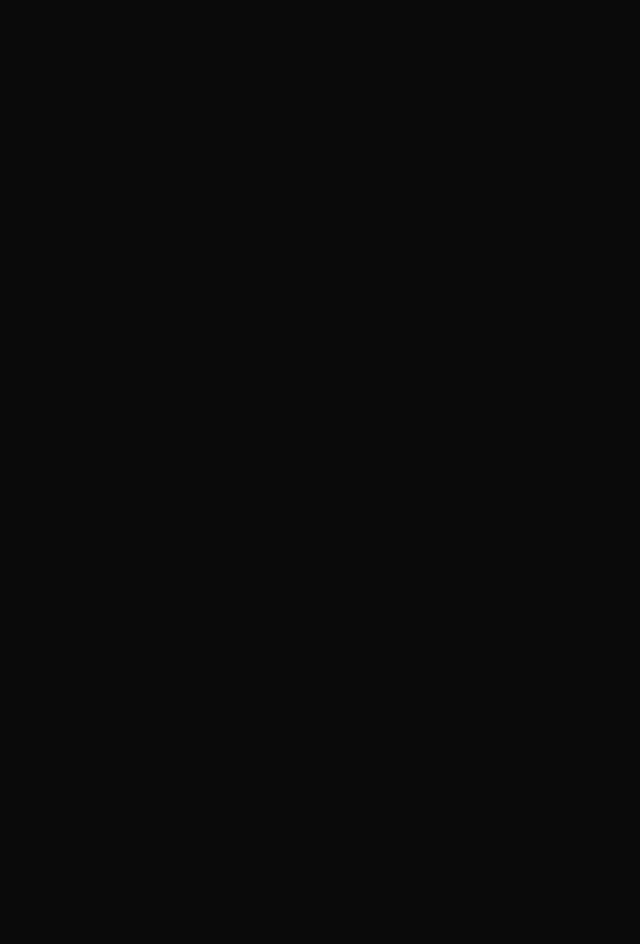
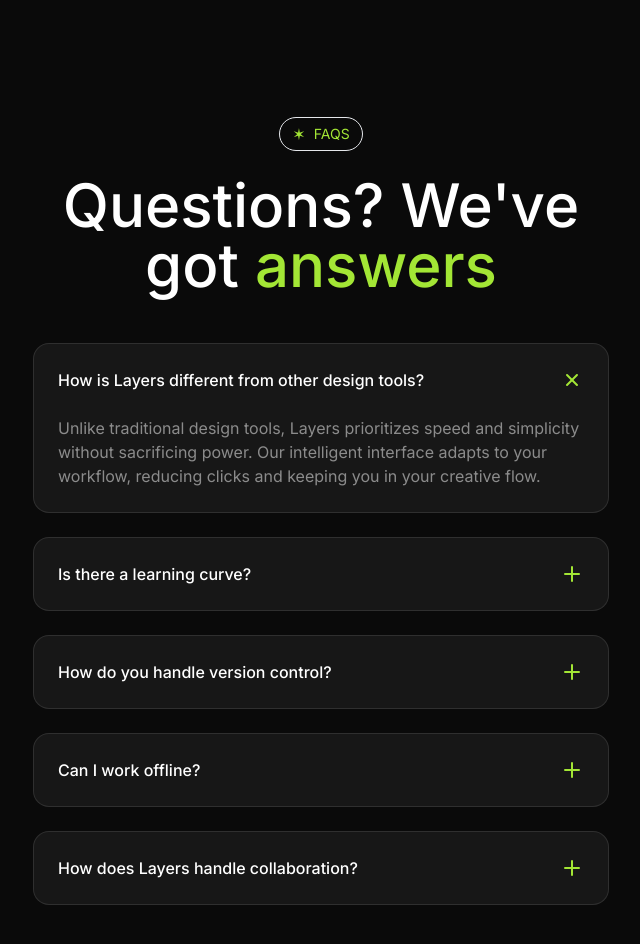
Before and after one commit to Rogers-17/Saas-Landing-Page, a Next.js app: page / in a window 1280 px wide. Shown: the part 3940-4884 px from the top of the page, without its empty margins (319-959 px from the left). Before the commit the page ends 3961 px from the top, so only its background shows below. Built offline with nearby package versions, Linux system fonts and the light colour scheme.

Commit message:
Added Faqs component

```diff
--- a/src/app/page.tsx
+++ b/src/app/page.tsx
@@ -4,6 +4,7 @@
 import Introduction from "@/sections/Introduction";
 import Features from "@/sections/Features";
 import Integrations from "@/sections/Integrations";
+import Faqs from "@/sections/Faqs";
 
 export default function Home() {
     return (
@@ -14,6 +15,7 @@
         <Introduction />
         <Features />
         <Integrations />
+        <Faqs />
         </>
     );
 }
--- a/src/sections/Faqs.tsx
+++ b/src/sections/Faqs.tsx
@@ -1,26 +1,63 @@
-// const faqs = [
-//     {
-//         question: "How is Layers different from other design tools?",
-//         answer: "Unlike traditional design tools, Layers prioritizes speed and simplicity without sacrificing power. Our intelligent interface adapts to your workflow, reducing clicks and keeping you in your creative flow.",
-//     },
-//     {
-//         question: "Is there a learning curve?",
-//         answer: "Layers is designed to feel intuitive from day one. Most designers are productive within hours, not weeks. We also provide interactive tutorials and comprehensive documentation to help you get started.",
-//     },
-//     {
-//         question: "How do you handle version control?",
-//         answer: "Every change in Layers is automatically saved and versioned. You can review history, restore previous versions, and create named versions for important milestones.",
-//     },
-//     {
-//         question: "Can I work offline?",
-//         answer: "Yes! Layers includes a robust offline mode. Changes sync automatically when you're back online, so you can keep working anywhere.",
-//     },
-//     {
-//         question: "How does Layers handle collaboration?",
-//         answer: "Layers is built for collaboration. You can invite team members to your projects, share feedback, and work together in real-time.",
-//     },
-// ];
+import Tag from "@/components/Tag";
+import { twMerge } from "tailwind-merge";
+
+const faqs = [
+    {
+        question: "How is Layers different from other design tools?",
+        answer: "Unlike traditional design tools, Layers prioritizes speed and simplicity without sacrificing power. Our intelligent interface adapts to your workflow, reducing clicks and keeping you in your creative flow.",
+    },
+    {
+        question: "Is there a learning curve?",
+        answer: "Layers is designed to feel intuitive from day one. Most designers are productive within hours, not weeks. We also provide interactive tutorials and comprehensive documentation to help you get started.",
+    },
+    {
+        question: "How do you handle version control?",
+        answer: "Every change in Layers is automatically saved and versioned. You can review history, restore previous versions, and create named versions for important milestones.",
+    },
+    {
+        question: "Can I work offline?",
+        answer: "Yes! Layers includes a robust offline mode. Changes sync automatically when you're back online, so you can keep working anywhere.",
+    },
+    {
+        question: "How does Layers handle collaboration?",
+        answer: "Layers is built for collaboration. You can invite team members to your projects, share feedback, and work together in real-time.",
+    },
+];
 
 export default function Faqs() {
-    return <div>Faqs</div>;
+    const selectedIndex = 0;
+    return (
+        <section className="py-24">
+            <div className="container">
+                <div className="flex justify-center">
+                    <Tag>Faqs</Tag>
+                </div>
+                <h2 className="text-6xl font-medium mt-6 text-center max-w-xl mx-auto">
+                Questions? We&apos;ve got <span className="text-lime-400">answers</span>
+                </h2>
+                <div className="mt-12 flex flex-col gap-6 max-w-xl mx-auto">
+                    {faqs.map((faq, faqIndex) => (
+                        <div key={faq.question}
+                        className="bg-neutral-900 rounded-2xl border border-white/10 p-6">
+                            <div className="flex justify-between items-center">
+                                <h3 className="font-medium">{faq.question}</h3>
+                                <svg xmlns="http://www.w3.org/2000/svg"
+                                width="24" height="24" viewBox="0 0 24 24"
+                                fill="none" stroke="currentColor"
+                                strokeWidth="2" strokeLinecap="round"
+                                strokeLinejoin="round"
+                                className={twMerge("feather feather-plus text-lime-400 flex-shrink-0", selectedIndex === faqIndex && "rotate-45")}>
+                                <line x1="12" y1="5" x2="12" y2="19"></line>
+                                <line x1="5" y1="12" x2="19" y2="12"></line>
+                                </svg>
+                            </div>
+                            <div className={twMerge("mt-6", selectedIndex !== faqIndex && "hidden")}>
+                                <p className="text-white/50">{faq.answer}</p>
+                            </div>
+                        </div>
+                    ))}
+                </div>
+            </div>
+        </section>
+    );
 }
--- a/src/sections/Integrations.tsx
+++ b/src/sections/Integrations.tsx
@@ -24,7 +24,9 @@
             <div className="container">
                 <div className="grid lg:grid-cols-2 items-center gap-16">
                     <div>
-                        <Tag>Integrations</Tag>
+                        <div className="flex justify-center">
+                            <Tag>Integrations</Tag>
+                        </div>
                          <h2 className="text-6xl font-medium mt-6 ">
                             Plays well with <span className="text-lime-400">others</span>
                         </h2>
```
